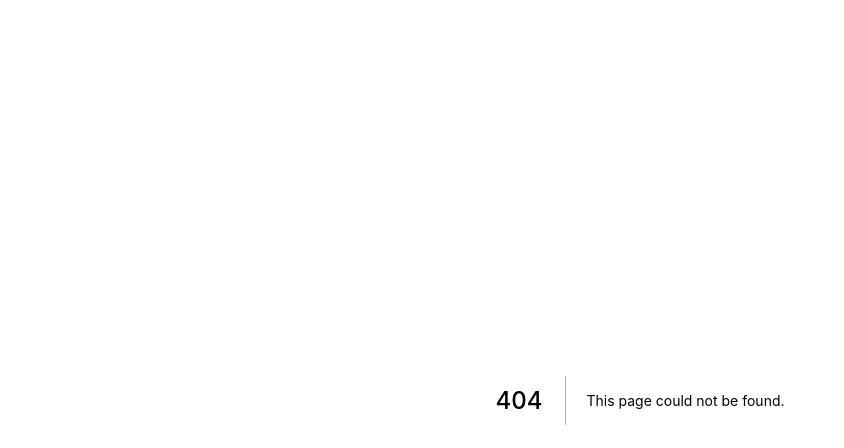
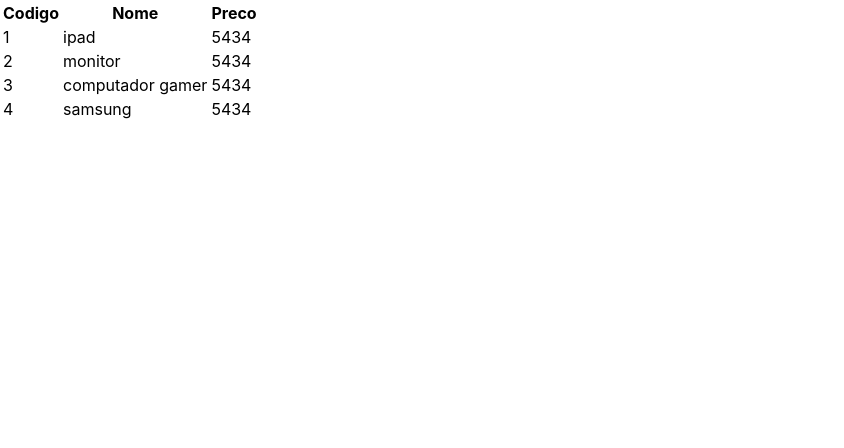
Before and after one commit to GeorgeSalu/nextjs, a Next.js app in the folder exercicios/: page /render/repeticao2 in a window 1280 px wide. Before the commit this address had no page. Shown: the top 448 px of the page, without its empty margins (0-844 px from the left). Built offline with nearby package versions, Linux system fonts and the light colour scheme.

Commit message:
repeticao #02

```diff
--- /dev/null
+++ b/exercicios/data/listaProduto.js
@@ -0,0 +1,8 @@
+import Produto from "../model/produto";
+
+export default [
+    new Produto(1, "ipad", 5434),
+    new Produto(2, "monitor", 5434),
+    new Produto(3, "computador gamer", 5434),
+    new Produto(4, "samsung", 5434),
+]
--- /dev/null
+++ b/exercicios/model/produto.js
@@ -0,0 +1,23 @@
+export default class Produto {
+    #id
+    #nome
+    #preco
+
+    constructor(id, nome, preco) {
+        this.#id = id
+        this.#nome = nome
+        this.#preco = preco
+    }
+
+    get id() {
+        return this.#id
+    }
+
+    get nome() {
+        return this.#nome
+    }
+
+    get preco() {
+        return this.#preco
+    }
+}
--- /dev/null
+++ b/exercicios/pages/render/repeticao2.jsx
@@ -0,0 +1,33 @@
+import listaProduto from "../../data/listaProduto"
+
+export default function repeticao2() {
+
+    function renderizarLinhas() {
+        return listaProduto.map(produto => {
+            return (
+                <tr key={produto.id}>
+                    <td>{produto.id}</td>
+                    <td>{produto.nome}</td>
+                    <td>{produto.preco}</td>
+                </tr>
+            )
+        })
+    }
+
+    return (
+        <div>
+            <table>
+                <thead>
+                    <tr>
+                        <th>Codigo</th>
+                        <th>Nome</th>
+                        <th>Preco</th>
+                    </tr>
+                </thead>
+                <tbody>
+                    {renderizarLinhas()}
+                </tbody>
+            </table>
+        </div>
+    )
+}
```
